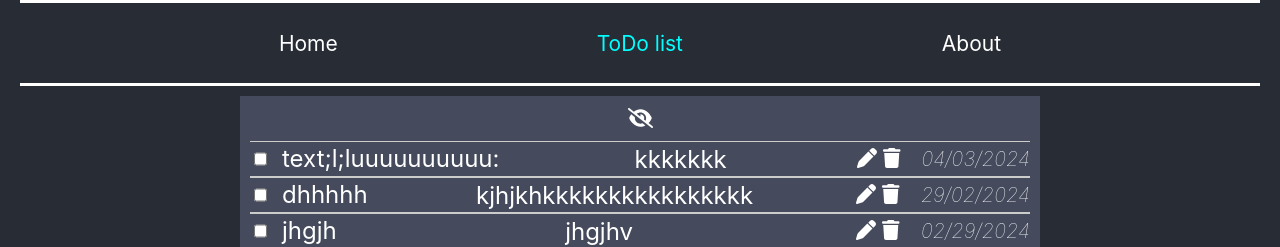
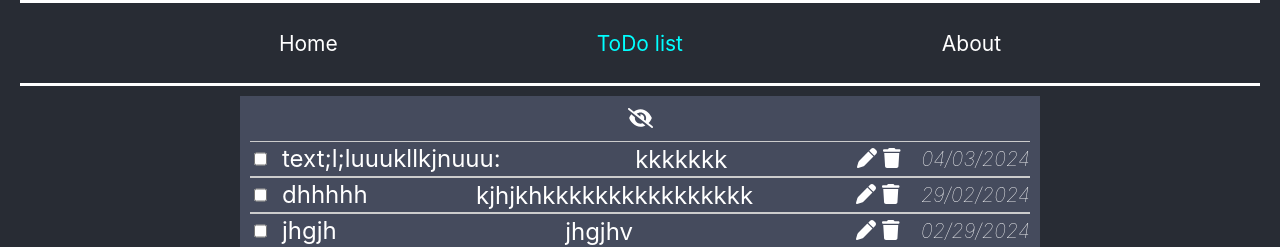
Before and after one commit to AnastasiaOwl/my-ToDoList, a React (Create React App) app: page /ToDoList in a window 1280 px wide. Shown: the top 247 px of the page. Built offline with nearby package versions, Linux system fonts and the light colour scheme; data requests are answered from the project's data file.

Commit message:
fix code

```diff
--- a/db.json
+++ b/db.json
@@ -1,10 +1,11 @@
 {
   "todos": [
     {
-      "title": "text;l;luuuuuuuuuu:",
+      "title": "text;l;luuukllkjnuuu:",
       "description": "kkkkkkk",
       "creationDate": "04/03/2024",
-      "id": "7b1b24d4-e3ee-4249-b72b-a6c89722c072"
+      "id": "7b1b24d4-e3ee-4249-b72b-a6c89722c072",
+      "checked": false
     },
     {
       "title": "dhhhhh",
--- a/src/ToDoItem.js
+++ b/src/ToDoItem.js
@@ -1,7 +1,6 @@
 import React, {useState} from 'react';
 import { FontAwesomeIcon } from '@fortawesome/react-fontawesome';
 import { faPen, faTrash } from '@fortawesome/free-solid-svg-icons';
-import ToDoEditForm from './ToDoEditForm';
 import {Link} from 'react-router-dom';
 import './style/TodoItem.css';
 
--- a/src/ToDoEditForm.js
+++ b/src/homework/ToDo/ToDoEditForm.js
@@ -1,7 +1,7 @@
 import React, { useState } from 'react';
 import { FontAwesomeIcon } from '@fortawesome/react-fontawesome';
 import { faSave} from '@fortawesome/free-solid-svg-icons';
-import './style/TodoItem.css';
+// import './style/TodoItem.css';
 
 
 const ToDoEditForm = ({todo, setShowEditForm, updateTodo})=>{
```
